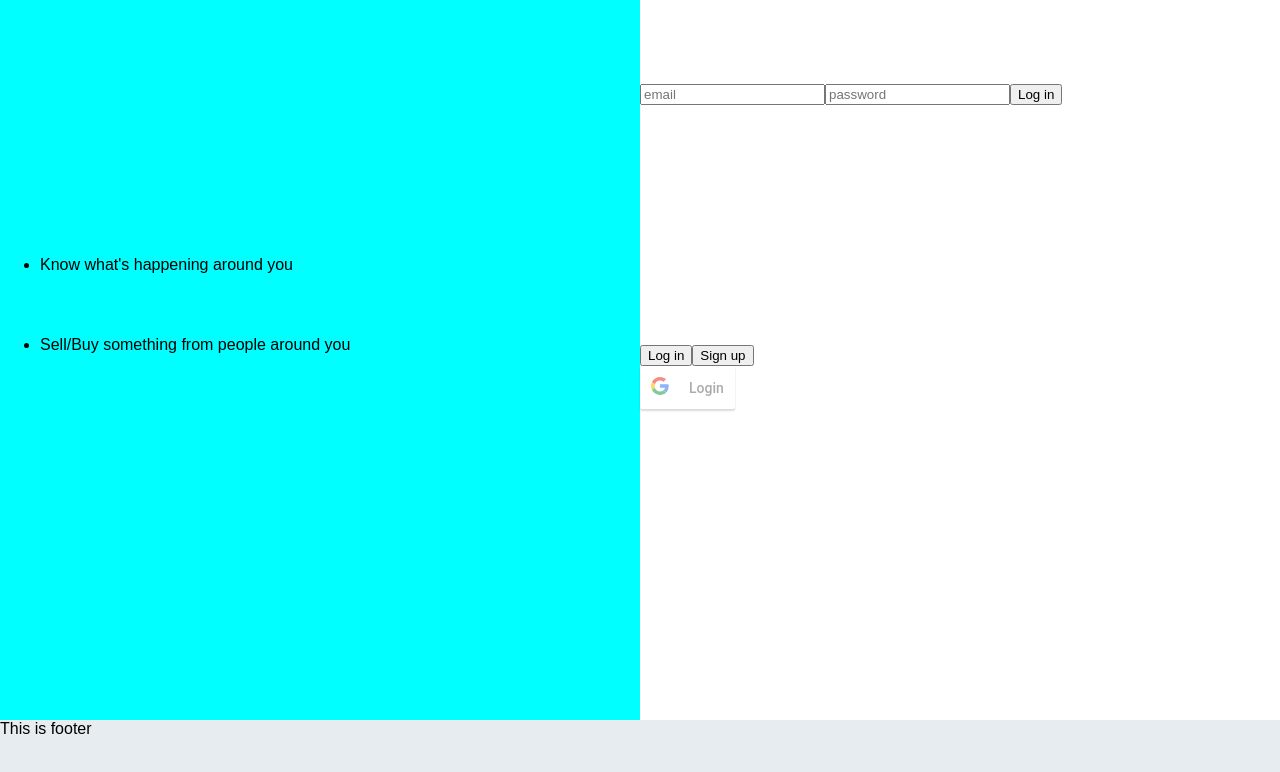
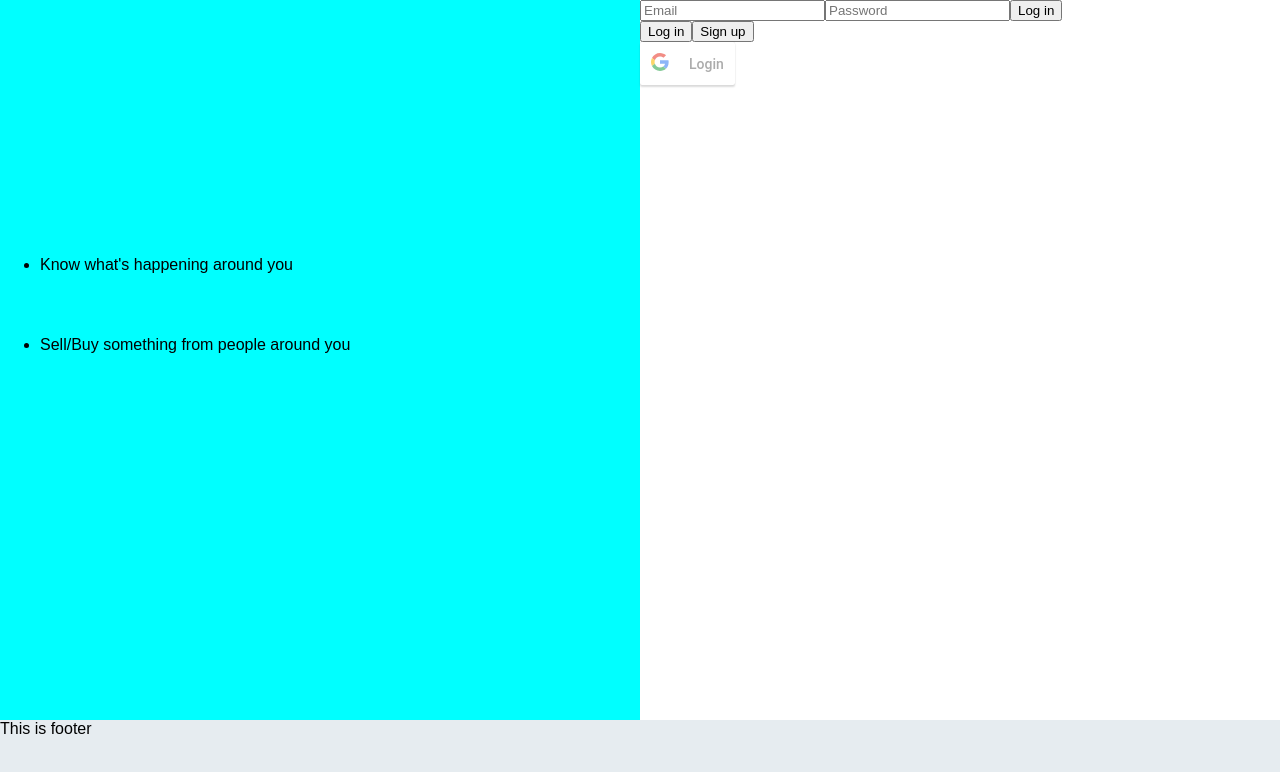
Before and after one commit to prathusingh/Socio, a React (Create React App) app in the folder client/: page / in a window 1280 px wide. Shown: the top 772 px of the page. Built offline with nearby package versions, Linux system fonts and the light colour scheme.

Commit message:
Adding login from landing page

```diff
--- a/client/src/App.js
+++ b/client/src/App.js
@@ -1,7 +1,7 @@
 import React, { Component } from 'react';
 import './App.scss';
 import { About } from './components/landing/about/About';
-import { Auth } from './components/landing/auth/Auth';
+import Auth from './components/landing/auth/Auth';
 import { Footer } from './components/landing/footer/Footer';
 
 export default class App extends Component {
--- a/client/src/actions/authActions.js
+++ b/client/src/actions/authActions.js
@@ -5,6 +5,7 @@ import { SET_SYSTEM_MESSAGE } from './types';
 import { SET_CURRENT_USER } from './types';
 import { LOGOUT_CURRENT_USER } from './types';
 import tokenUtil from '../utils/tokenUtil';
+import { RSA_NO_PADDING } from 'constants';
 
 // register user
 export const registerUser = (userData, history) => dispatch => {
@@ -19,7 +20,7 @@ export const registerUser = (userData, history) => dispatch => {
     );
 };
 
-// login user
+// login user with email and password
 export const loginUser = (userData, history) => dispatch => {
   axios
     .post('http://localhost:8000/api/users/login', userData)
@@ -46,6 +47,36 @@ export const loginUser = (userData, history) => dispatch => {
         payload: err.response.data
       })
     );
+};
+
+// login user with google auth
+export const loginGoogleAuthUser = (userData, history) => dispatch => {
+  fetch('http://localhost:8000/api/users/auth/google/token', userData)
+    .then(res => res.json())
+    .then(res => {
+      // save to local storage
+      console.log(res);
+      const { token } = res;
+      localStorage.setItem('jwtToken', token);
+
+      // set token to auth header
+      tokenUtil.setAuthToken(token);
+
+      // decode token
+      const decoded = jwt_decode(token);
+
+      // set current user
+      dispatch(setCurrentUser(decoded));
+
+      // redirect to current user home page
+      history.push('./feed');
+    })
+    .catch(err => {
+      dispatch({
+        type: GET_ERRORS,
+        payload: err.response.data
+      });
+    });
 };
 
 // set logged in user
--- a/client/src/components/landing/auth/Auth.js
+++ b/client/src/components/landing/auth/Auth.js
@@ -1,14 +1,15 @@
 import React, { Component } from 'react';
 import { Link } from 'react-router-dom';
+import { connect } from 'react-redux';
+import { withRouter } from 'react-router-dom';
 import { GoogleLogin } from 'react-google-login';
-import { LandingLogin } from './landing-login/LandingLogin';
+import { LandingLoginForm } from './landing-login/LandingLogin';
 import keys from '../../../config/keys';
+import { loginGoogleAuthUser } from '../../../actions/authActions';
 import './Auth.scss';
 
-export class Auth extends Component {
+class Auth extends Component {
   googleResponse = response => {
-    alert('hola');
-    console.log(response);
     const tokenBlob = new Blob(
       [JSON.stringify({ access_token: response.accessToken }, null, 2)],
       { type: 'application/json' }
@@ -19,11 +20,8 @@ export class Auth extends Component {
       mode: 'cors',
       cache: 'default'
     };
-    fetch('http://localhost:8000/api/users/auth/google/token', options).then(
-      r => {
-        console.log(r);
-      }
-    );
+
+    this.props.dispatch(loginGoogleAuthUser(options, this.props.history));
   };
 
   onFailure = err => {
@@ -32,7 +30,7 @@ export class Auth extends Component {
   render() {
     return (
       <div className="auth">
-        <LandingLogin />
+        <LandingLoginForm />
         <div className="auth-buttons">
           <Link to="/login">
             <button name="Login" type="button">
@@ -55,3 +53,5 @@ export class Auth extends Component {
     );
   }
 }
+
+export default connect()(withRouter(Auth));
--- a/client/src/components/landing/auth/landing-login/LandingLogin.js
+++ b/client/src/components/landing/auth/landing-login/LandingLogin.js
@@ -1,14 +1,60 @@
-import React, { Component } from 'react';
-import './LandingLogin.scss';
+import React from 'react';
+import { withFormik, Form, Field } from 'formik';
+import * as Yup from 'yup';
+import { connect } from 'react-redux';
+import { PropTypes } from 'prop-types';
+import { withRouter } from 'react-router-dom';
+import { loginUser } from '../../../../actions/authActions';
 
-export class LandingLogin extends Component {
-  render() {
-    return (
-      <div className="landing-login">
-        <input type="text" placeholder="email" />
-        <input type="password" placeholder="password" />
-        <button type="submit">Log in</button>
-      </div>
-    );
+const LandingLogin = ({ values, errors, touched, serverErrors }) => {
+  return (
+    <Form className="Login">
+      {serverErrors.error && <p>{serverErrors.error}</p>}
+      {touched.email && errors.email && <p>{errors.email}</p>}
+      <Field name="email" type="email" placeholder="Email" />
+      {touched.password && errors.password && <p>{errors.password}</p>}
+      <Field name="password" type="password" placeholder="Password" />
+      <button type="submit" name="login">
+        Log in
+      </button>
+    </Form>
+  );
+};
+
+const formikEnhancer = withFormik({
+  mapPropsToValues() {
+    return {
+      email: '',
+      password: ''
+    };
+  },
+  validationSchema: Yup.object().shape({
+    email: Yup.string()
+      .email()
+      .required('Did you forget to enter email'),
+    password: Yup.string()
+      .min(8, 'Please enter password greater than 8 characters')
+      .required('Did you forget to enter password')
+  }),
+  handleSubmit(values, { props }) {
+    const loggingUser = {
+      email: values.email,
+      password: values.password
+    };
+    props.dispatch(loginUser(loggingUser, props.history));
   }
-}
+})(LandingLogin);
+
+const mapStateToProps = state => {
+  return {
+    serverErrors: state.errors
+  };
+};
+
+LandingLogin.propTypes = {
+  serverErrors: PropTypes.object.isRequired
+};
+
+export const LandingLoginForm = connect(mapStateToProps)(
+  withRouter(formikEnhancer)
+);
```
